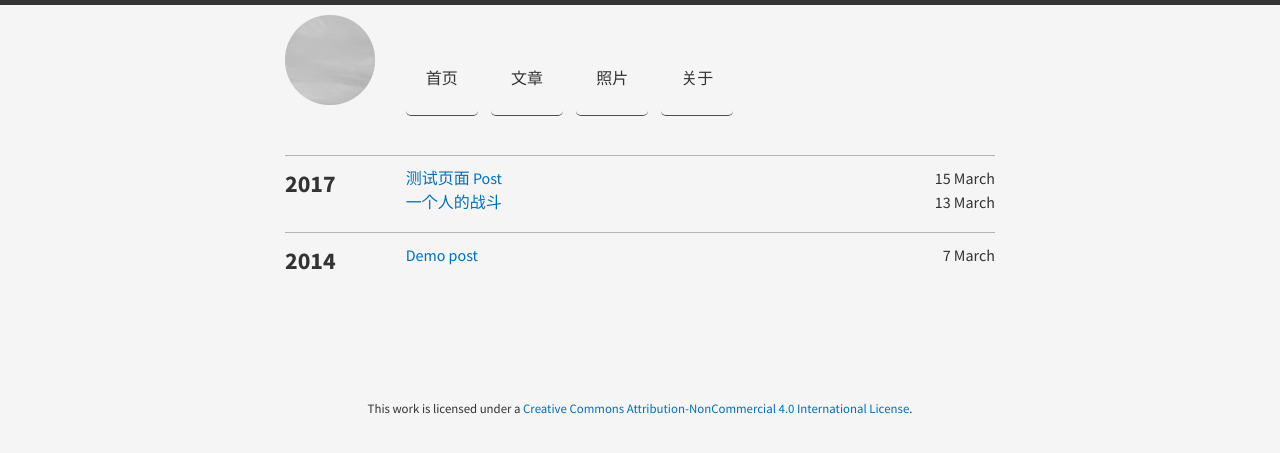
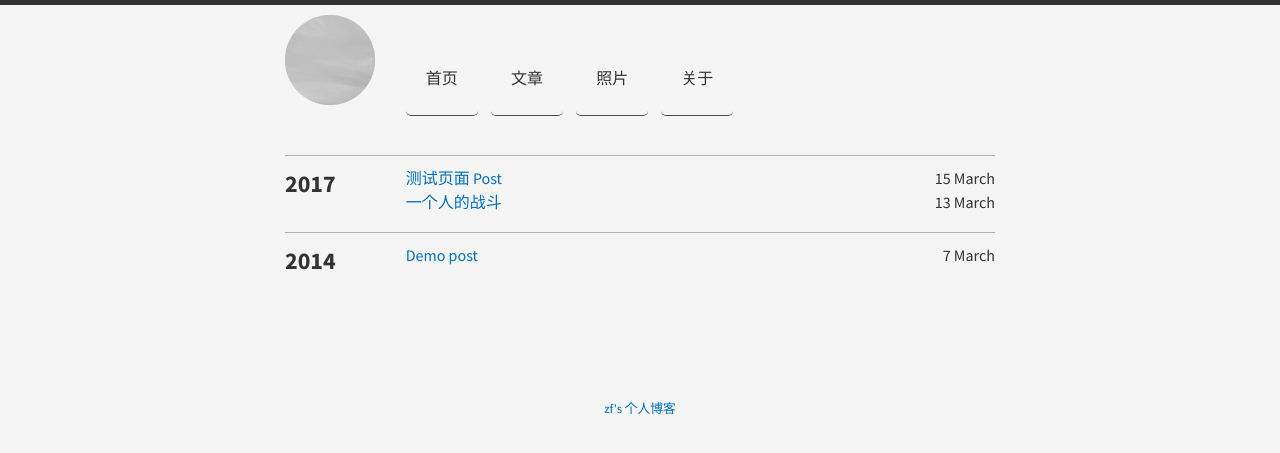
Before and after one commit to hlowd/hlowd.github.io, a Jekyll site: the page built from index.html, in a window 1280 px wide. Shown: the top 453 px of the page. Built offline with Jekyll 4.4.1, drawn with Linux system fonts in a browser that asks for light colours; nearby versions of some CDN libraries.

Commit message:
Update default.html

```diff
--- a/_layouts/default.html
+++ b/_layouts/default.html
@@ -18,13 +18,13 @@
 
       <footer>
         <p>
-          This work is licensed under a <a rel="license" href="http://creativecommons.org/licenses/by-nc/4.0/deed.en_US">Creative Commons Attribution-NonCommercial 4.0 International License</a>.
+         <a rel="license" href="">zf's 个人博客</a>
         </p>
       </footer>
     </div>
 
     <!-- scripts -->
-    <script src="//ajax.googleapis.com/ajax/libs/jquery/1.10.2/jquery.min.js"></script>
+    <script src="http://apps.bdimg.com/libs/jquery/1.10.2/jquery.min.js"></script>
     <script src="{{site.baseurl}}/public/js/jquery.fitvids.js"></script>
     <script>
       $(document).ready(function(){
```
Also changed, not shown: other parts of _layouts/default.html (+1 -1 lines).
